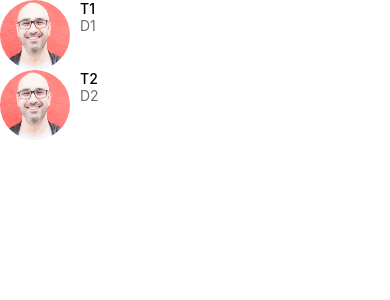
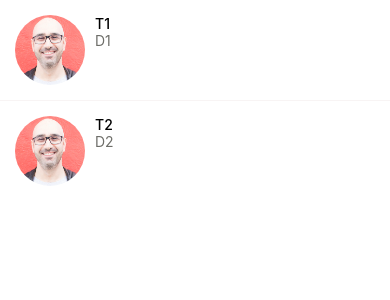
Before and after one commit to waddal/React-Native-Project, a React Native app: screen / in a window 390 px wide. Shown: the top 300 px of the page. Built offline with nearby package versions, Linux system fonts and the light colour scheme.

Commit message:
listItemSeparator component created and is used by FlatList as a prop

```diff
--- a/app/colors/index.js
+++ b/app/colors/index.js
@@ -4,5 +4,6 @@
     accent: "#31393C",
     black: "#212121",
     white: "#F8F8FF",
-    grey: "#6E6E69"
+    light: "#F8F4F4",
+    medium: "#6E6E69",
 };
--- a/app/components/ListItem.js
+++ b/app/components/ListItem.js
@@ -21,6 +21,7 @@
 const styles = StyleSheet.create({
   container: {
     flexDirection: "row",
+    padding: 15,
   },
   image: {
       width: 70,
@@ -32,6 +33,6 @@
     fontWeight: '500',
   },
   description: {
-      color: colors.grey,
+      color: colors.medium,
   }
 });
--- /dev/null
+++ b/app/components/ListItemSeparator.js
@@ -0,0 +1,17 @@
+import React from "react";
+import { View, StyleSheet } from "react-native";
+import { colors } from "../colors";
+
+function ListItemSeparator() {
+  return <View style={styles.separator} />;
+}
+
+export default ListItemSeparator;
+
+const styles = StyleSheet.create({
+  separator: {
+    width: "100%",
+    height: 1,
+    backgroundColor: colors.light,
+  },
+});
--- a/app/screens/MessagesScreen.js
+++ b/app/screens/MessagesScreen.js
@@ -1,7 +1,8 @@
 import React from "react";
-import { FlatList, StyleSheet } from "react-native";
+import { FlatList, StyleSheet, View } from "react-native";
 
 import ListItem from "../components/ListItem";
+import ListItemSeparator from "../components/ListItemSeparator";
 import Screen from "../components/Screen";
 
 const messages = [
@@ -32,6 +33,7 @@
             image={item.image}
           />
         )}
+        ItemSeparatorComponent={ListItemSeparator}
       />
     </Screen>
   );
--- a/app/screens/TestComponent.js
+++ b/app/screens/TestComponent.js
@@ -60,7 +60,7 @@
     borderRadius: 50,
 
     //SHADOW - iOS
-    shadowColor: "grey",
+    shadowColor: "medium",
     shadowOffset: { height: 10, width: 0 },
     shadowOpacity: 1,
 
```
